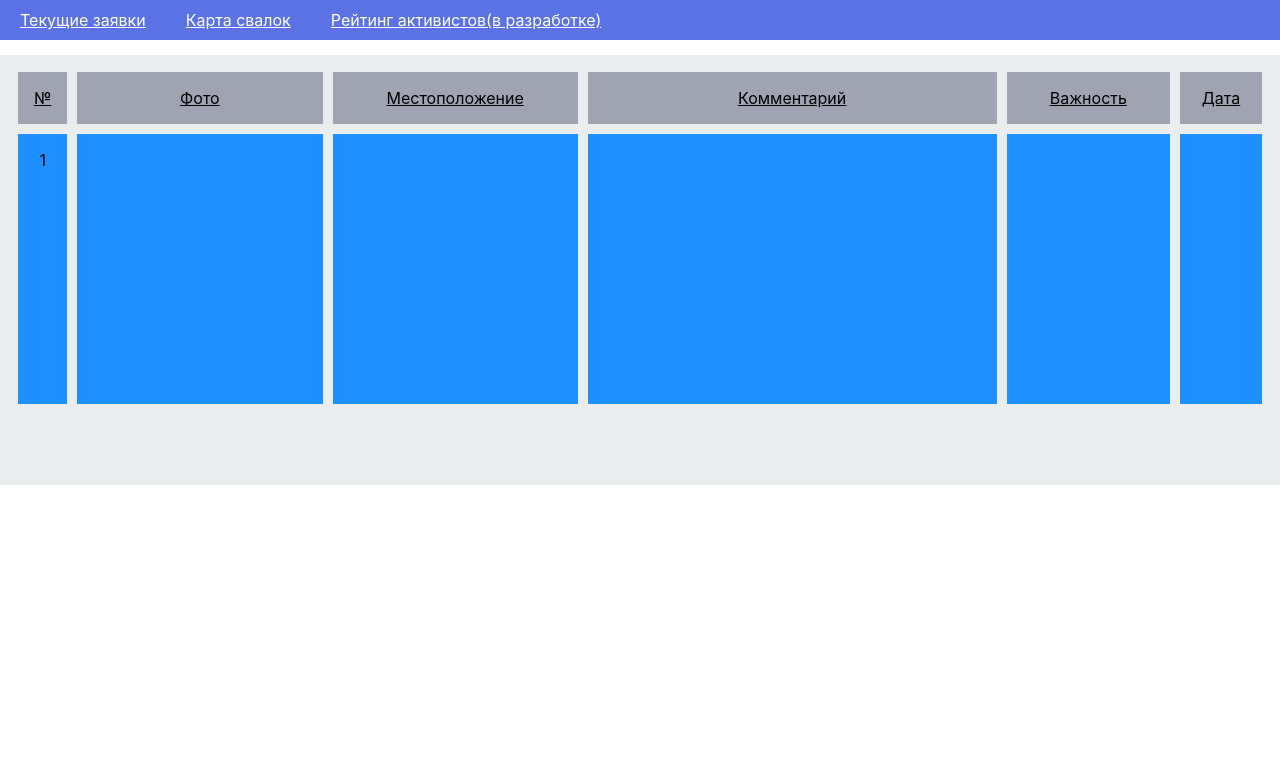
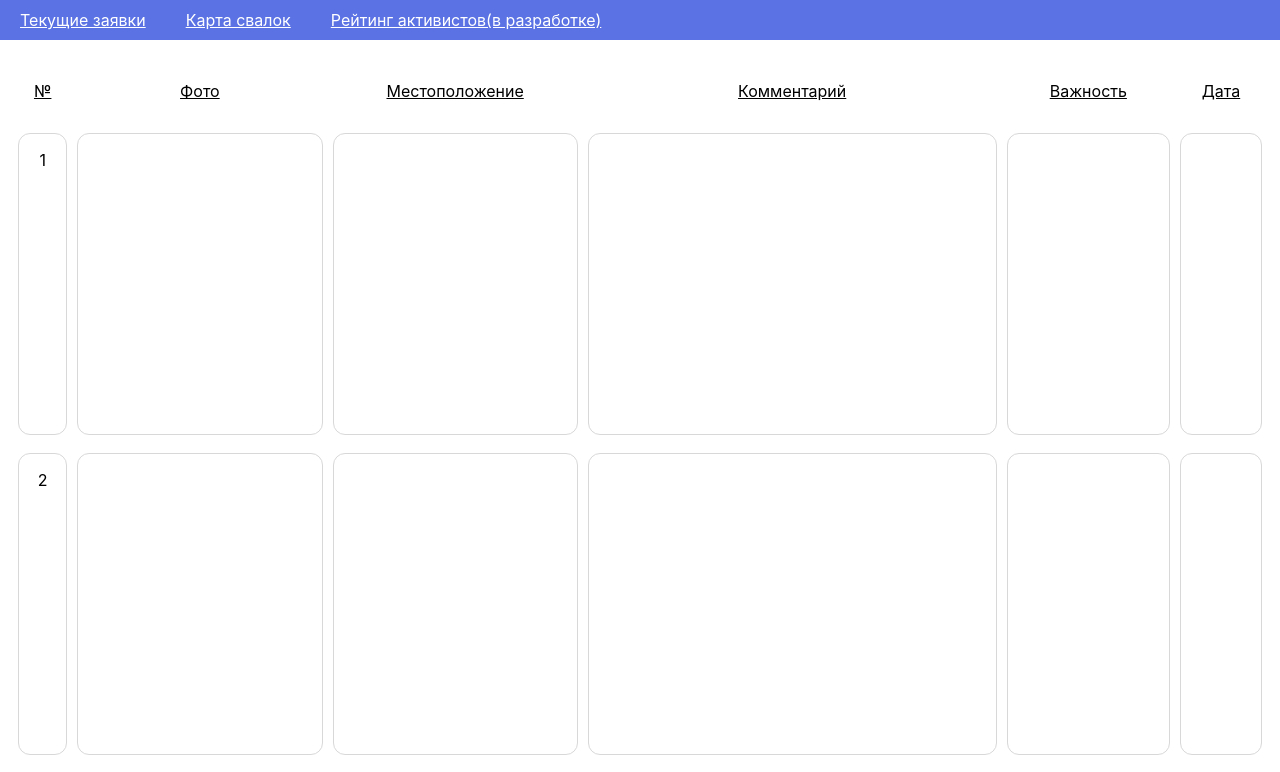
Before and after one commit to ilyasgaripov97/sarov-hack, a React (Create React App) app: page / in a window 1280 px wide. Shown: the top 772 px of the page. Built offline with nearby package versions, Linux system fonts and the light colour scheme.

Commit message:
Refactor illegal garbages list
Separate labels and content into different containers, small refactor of css

```diff
--- a/src/components/garbage/CurrentGarbageQueries.jsx
+++ b/src/components/garbage/CurrentGarbageQueries.jsx
@@ -31,8 +31,8 @@ class CurrentGarbageQueries extends React.Component {
                     {/*<div className="date-box"></div>*/}
 
                 </header>
-
-                <div className="container">
+                <div className="containers">
+                    <div className="label-container">
                         {/* Labels for items*/}
                         <div className="number-item-label">
                             <p><u>№</u></p>
@@ -52,7 +52,8 @@ class CurrentGarbageQueries extends React.Component {
                         <div className="date-item-label">
                             <p><u>Дата</u></p>
                         </div>
-
+                    </div>
+                    <div className="container">
                         {/*  Items */}
                         <div className="number-item">
                             <p>1</p>
@@ -71,7 +72,55 @@ class CurrentGarbageQueries extends React.Component {
                         <div className="date-item">
 
                         </div>
+
+
                     </div>
+                    <div className="container">
+                        {/*  Items */}
+                        <div className="number-item">
+                            <p>2</p>
+                        </div>
+                        <div className="photo-item">
+                        </div>
+                        <div className="geoplace-item">
+
+                        </div>
+                        <div className="comment-item">
+
+                        </div>
+                        <div className="rate-item">
+
+                        </div>
+                        <div className="date-item">
+
+                        </div>
+
+
+                    </div>
+                    <div className="container">
+                        {/*  Items */}
+                        <div className="number-item">
+                            <p>3</p>
+                        </div>
+                        <div className="photo-item">
+                        </div>
+                        <div className="geoplace-item">
+
+                        </div>
+                        <div className="comment-item">
+
+                        </div>
+                        <div className="rate-item">
+
+                        </div>
+                        <div className="date-item">
+
+                        </div>
+
+
+                    </div>
+                </div>
+
 
 
             </div>
--- a/src/components/garbage/garbage-style.css
+++ b/src/components/garbage/garbage-style.css
@@ -14,17 +14,34 @@
     flex-direction: column;
 }
 
+.containers {
+    display: flex;
+    flex-direction: column;
+    width: 100%;
+}
+
+.label-container {
+    display: grid;
+
+    grid-template-columns: 0.1fr 0.6fr 3fr 3fr 5fr 2fr 1fr 0.1fr;
+    grid-template-rows: 0.1fr;
+    grid-gap: 10px;
+
+    width: 100%;
+    height: 60px;
+    /*background-color: rgba(119, 145, 145, 0.16);*/
+}
 
 .container {
     display: grid;
 
     grid-template-columns: 0.1fr 0.6fr 3fr 3fr 5fr 2fr 1fr 0.1fr;
-    grid-template-rows: 0.1fr 0.5fr 4fr 0.8fr 0.1fr;
+    grid-template-rows: 0.1fr 4fr;
     grid-gap: 10px;
 
     width: 100%;
-    height: 430px;
-    background-color: rgba(119, 145, 145, 0.16);
+    height: 320px;
+    /*background-color: rgba(119, 145, 145, 0.16);*/
 }
 
 /* Styles for grid items*/
@@ -36,7 +53,7 @@
     grid-row-end: 3;
     grid-column-start: 2;
     grid-column-end: 3;
-    background-color: #9fa3b2;
+    /*background-color: #575b68;*/
 
     display: flex;
     justify-content: center;
@@ -47,7 +64,7 @@
     grid-row-end: 3;
     grid-column-start: 3;
     grid-column-end: 4;
-    background-color: #9fa3b2;
+    /*background-color: #575b68;*/
 
     display: flex;
     justify-content: center;
@@ -58,7 +75,7 @@
     grid-row-end: 3;
     grid-column-start: 4;
     grid-column-end: 5;
-    background-color: #9fa3b2;
+    /*background-color: #575b68;*/
 
     display: flex;
     justify-content: center;
@@ -69,7 +86,7 @@
     grid-row-end: 3;
     grid-column-start: 5;
     grid-column-end: 6;
-    background-color: #9fa3b2;
+    /*background-color: #575b68;*/
 
     display: flex;
     justify-content: center;
@@ -80,7 +97,7 @@
     grid-row-end: 3;
     grid-column-start: 6;
     grid-column-end: 7;
-    background-color: #9fa3b2;
+    /*background-color: #575b68;*/
 
     display: flex;
     justify-content: center;
@@ -91,7 +108,7 @@
     grid-row-end: 3;
     grid-column-start: 7;
     grid-column-end: 8;
-    background-color: #9fa3b2;
+    /*background-color: #575b68;*/
 
     display: flex;
     justify-content: center;
@@ -101,66 +118,72 @@
 
 /* Items */
 .number-item {
-    grid-row-start: 3;
-    grid-row-end: 4;
+    grid-row-start: 2;
+    grid-row-end: 3;
     grid-column-start: 2;
     grid-column-end: 3;
-    background-color: dodgerblue;
+    border: solid 1px #d8d8d8;
+    border-radius: 12px;
 
     display: flex;
     justify-content: center;
 }
 
 .photo-item {
-    grid-row-start: 3;
-    grid-row-end: 4;
+    grid-row-start: 2;
+    grid-row-end: 3;
     grid-column-start: 3;
     grid-column-end: 4;
-    background-color: dodgerblue;
+    border: solid 1px #d8d8d8;
+    border-radius: 12px;
 
     display: flex;
     justify-content: center;
 }
 
 .geoplace-item{
-    grid-row-start: 3;
-    grid-row-end: 4;
+    grid-row-start: 2;
+    grid-row-end: 3;
     grid-column-start: 4;
     grid-column-end: 5;
-    background-color: dodgerblue;
+    border: solid 1px #d8d8d8;
+    border-radius: 12px;
 
     display: flex;
     justify-content: center;
 }
 
 .comment-item {
-    grid-row-start: 3;
-    grid-row-end: 4;
+    grid-row-start: 2;
+    grid-row-end: 3;
     grid-column-start: 5;
     grid-column-end: 6;
-    background-color: dodgerblue;
+    border: solid 1px #d8d8d8;
+    border-radius: 12px;
 
     display: flex;
     justify-content: center;
 }
 
 .rate-item {
-    grid-row-start: 3;
-    grid-row-end: 4;
+    grid-row-start: 2;
+    grid-row-end: 3;
     grid-column-start: 6;
     grid-column-end: 7;
-    background-color: dodgerblue;
+    border: solid 1px #d8d8d8;
+    border-radius: 12px;
 
     display: flex;
     justify-content: center;
 }
 
 .date-item {
-    grid-row-start: 3;
-    grid-row-end: 4;
+    grid-row-start: 2;
+    grid-row-end: 3;
     grid-column-start: 7;
     grid-column-end: 8;
-    background-color: dodgerblue;
+    border: solid 1px #d8d8d8;
+    border-radius: 12px;
 
     display: flex;
     justify-content: center;
```
Lines whose indentation alone changed are shown as unchanged.
